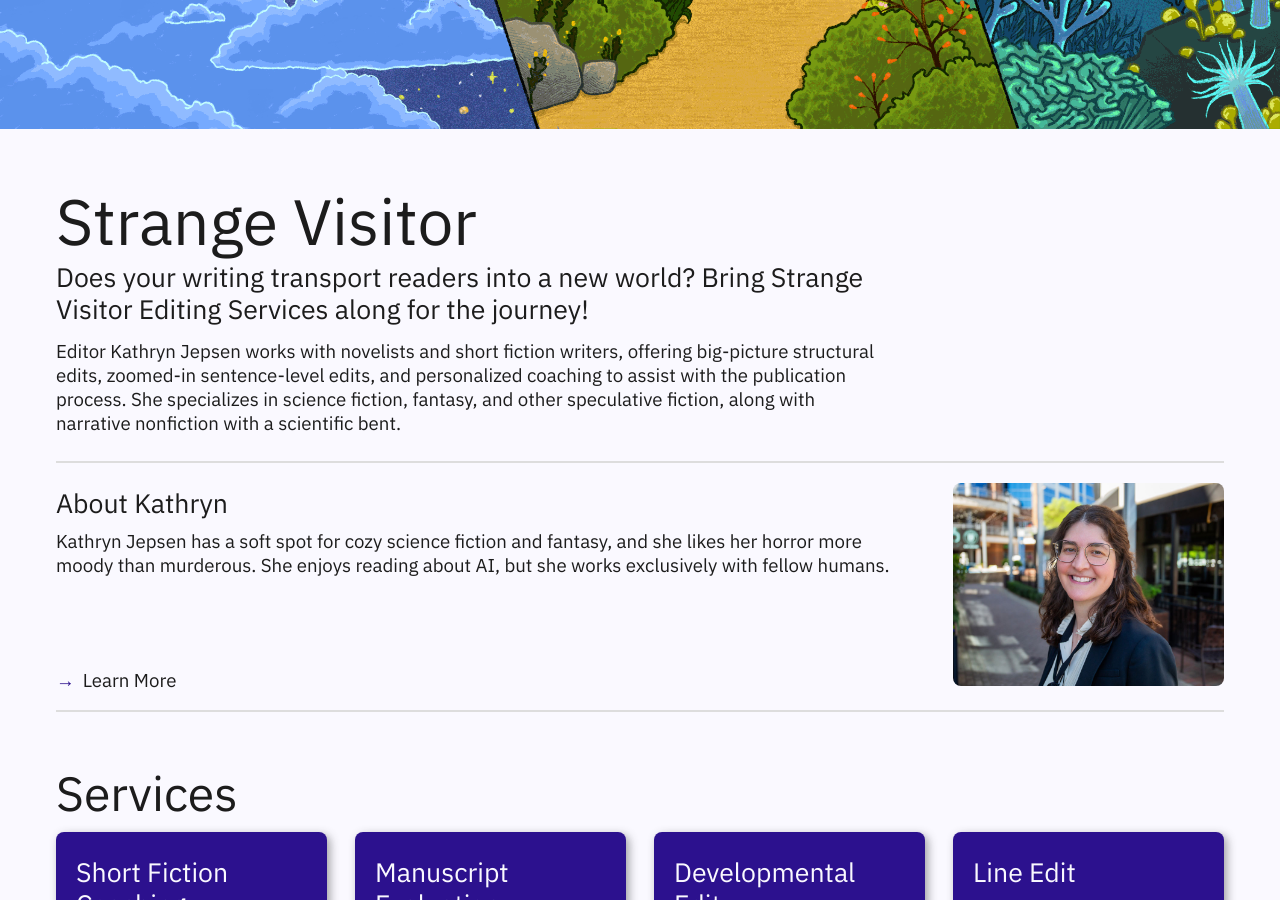
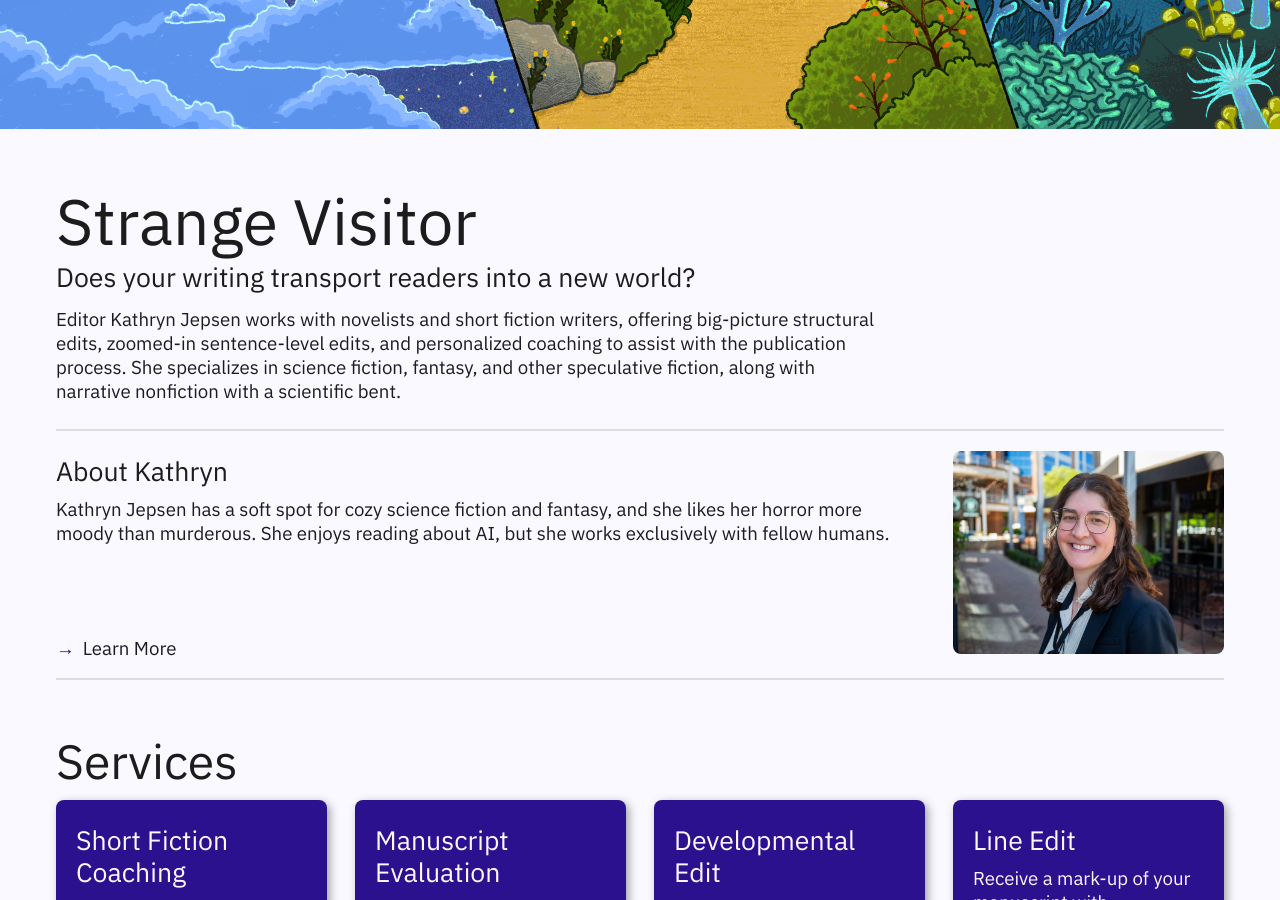
Before and after one commit to kgrimSV/Strange_Visitor, a Jekyll site: the page built from index.md, in a window 1280 px wide and 900 px high, scrolled down 564 px. Built offline with Jekyll 4.4.1, drawn with Linux system fonts in a browser that asks for light colours; some web fonts are replaced.

Commit message:
Update index.md

```diff
--- a/index.md
+++ b/index.md
@@ -1,6 +1,6 @@
 ---
 layout: home
-deck: "Does your writing transport readers into a new world? Bring Strange Visitor Editing Services along for the journey!"
+deck: "Does your writing transport readers into a new world?"
 image: hero.gif
 ---
 
```
